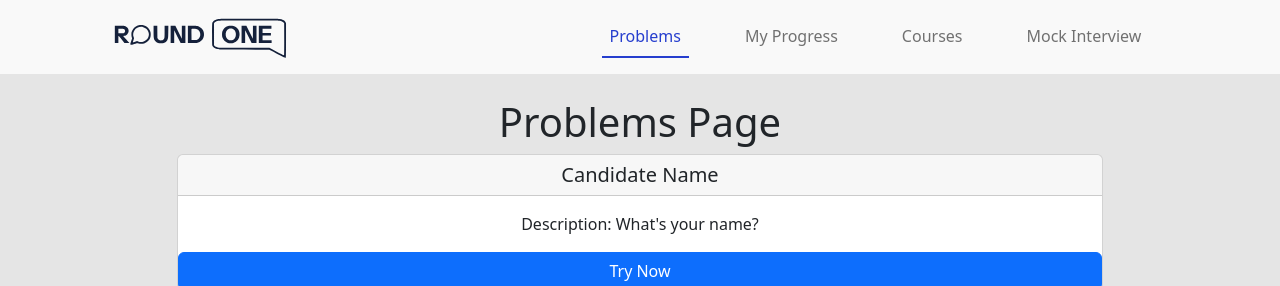
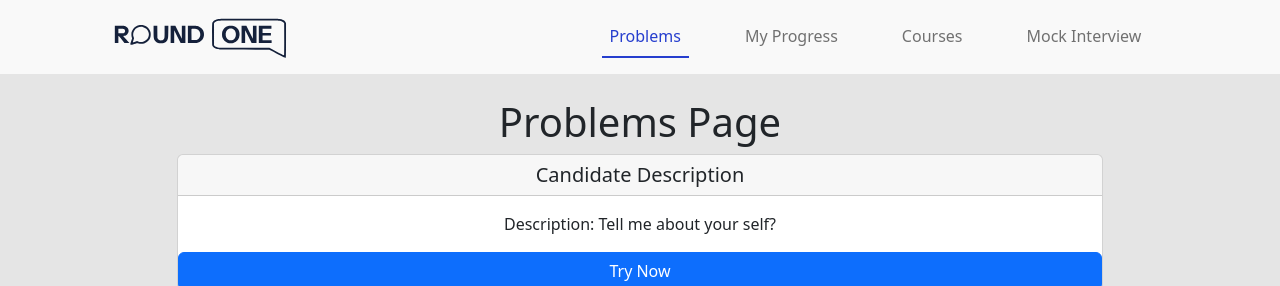
Before and after one commit to HarrisonFulford/RoundOne, a React (Create React App) app in the folder frontend/: page / in a window 1280 px wide. Shown: the top 286 px of the page. Built offline with nearby package versions, Linux system fonts and the light colour scheme; no server answers.

Commit message:
Changed problem

```diff
--- a/frontend/src/pages/AllProblemsPage.js
+++ b/frontend/src/pages/AllProblemsPage.js
@@ -4,8 +4,8 @@ export default function AllProblemsPage() {
   const navigate = useNavigate();
   const exampleProblems = [
     {
-      "questionTitle": "Candidate Name",
-      "question": "What's your name?",
+      "questionTitle": "Candidate Description",
+      "question": "Tell me about your self?",
       "traits": ["empathy", "confidence"]
     },
     {
```
